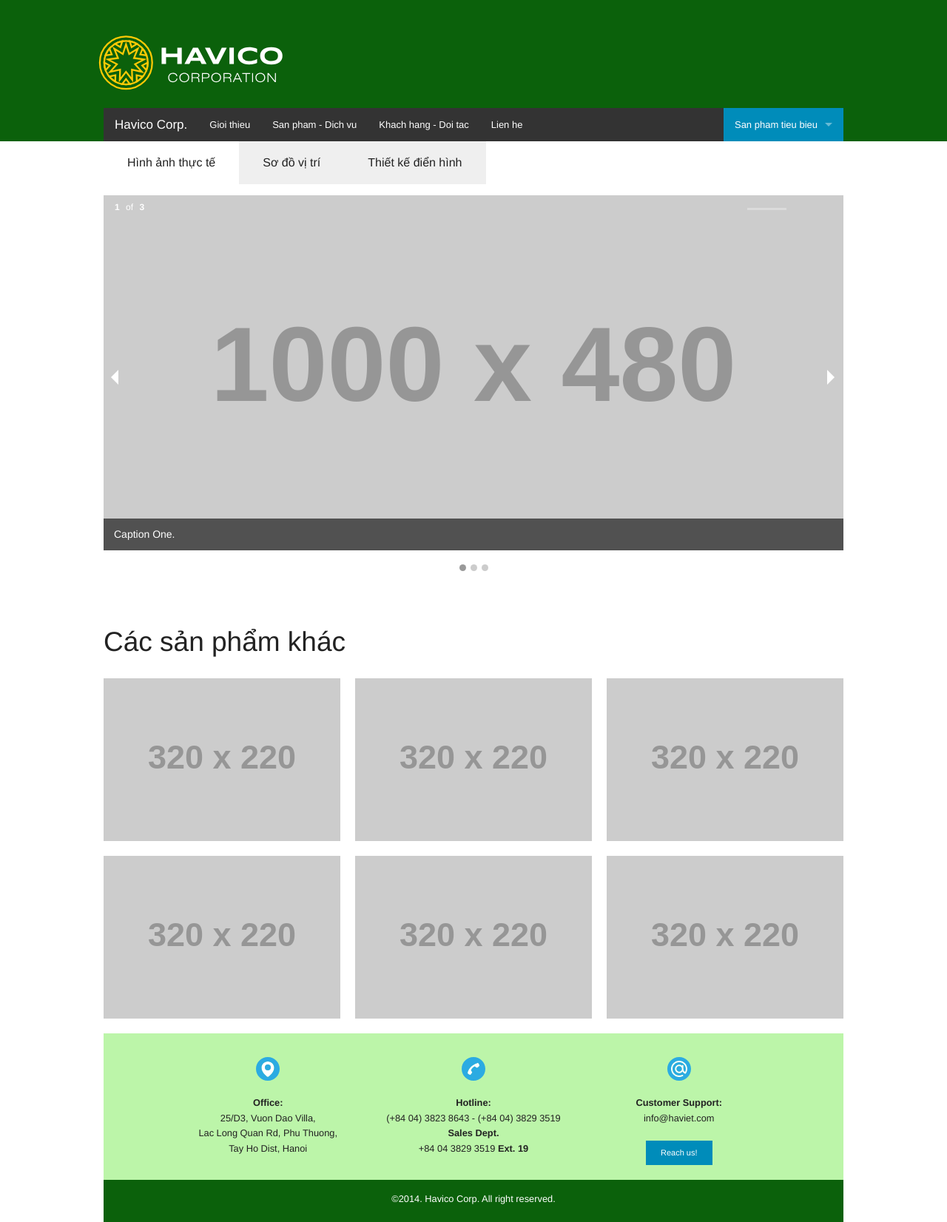
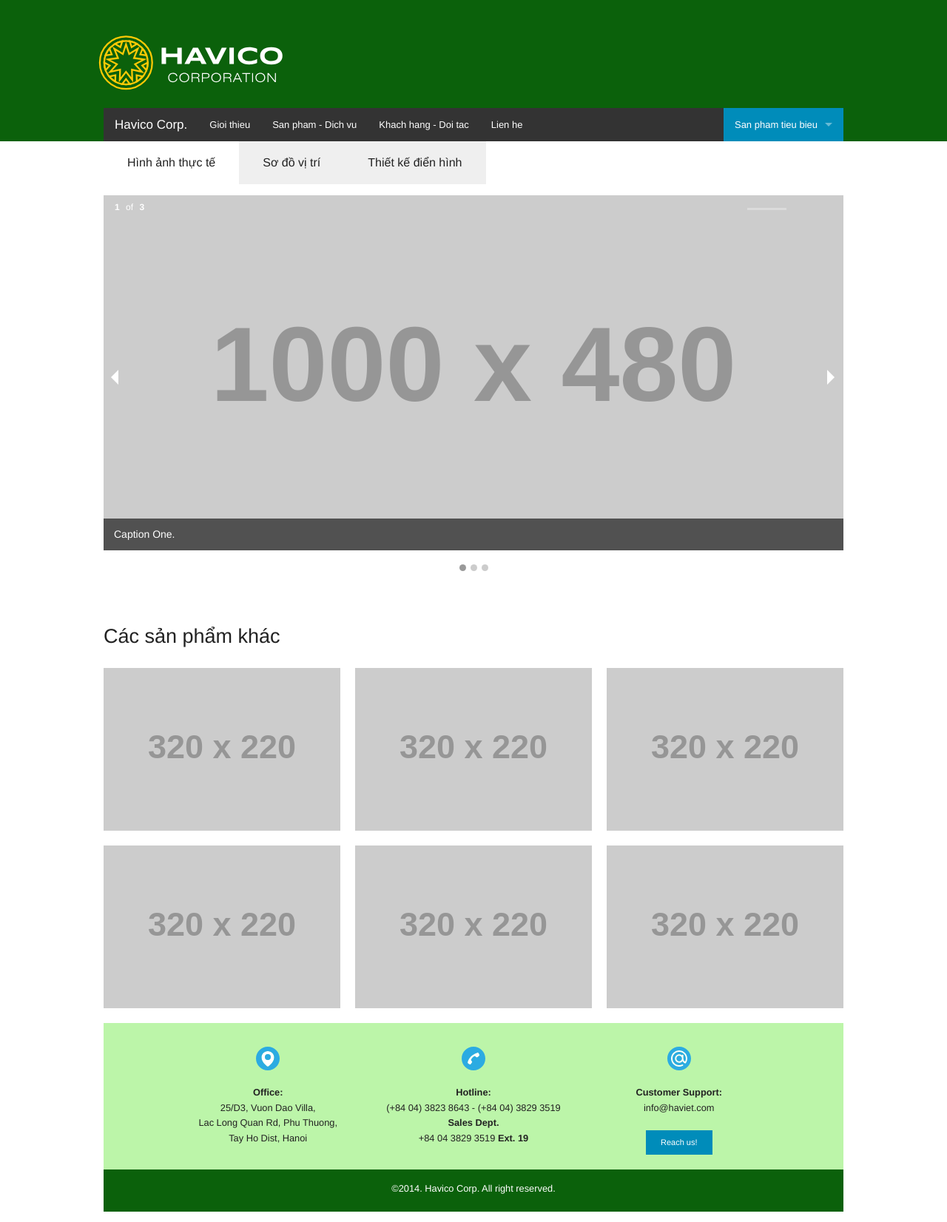
Before and after one commit to haviet/static-on-foundation, a Jekyll site: the page built from sp-billboard.html, in a window 1280 px wide. Shown: the whole page at 74% size. Built offline with Jekyll 4.4.1, drawn with Linux system fonts in a browser that asks for light colours.

```diff
--- a/sp-billboard.html
+++ b/sp-billboard.html
@@ -7,6 +7,6 @@ layout: default
 </div>
 
 <div class="row collapse">
-  <h2>Các sản phẩm khác</h2>
+  <h3>Các sản phẩm khác</h3>
   {% include sp-block-list.html %}
 </div>
```
